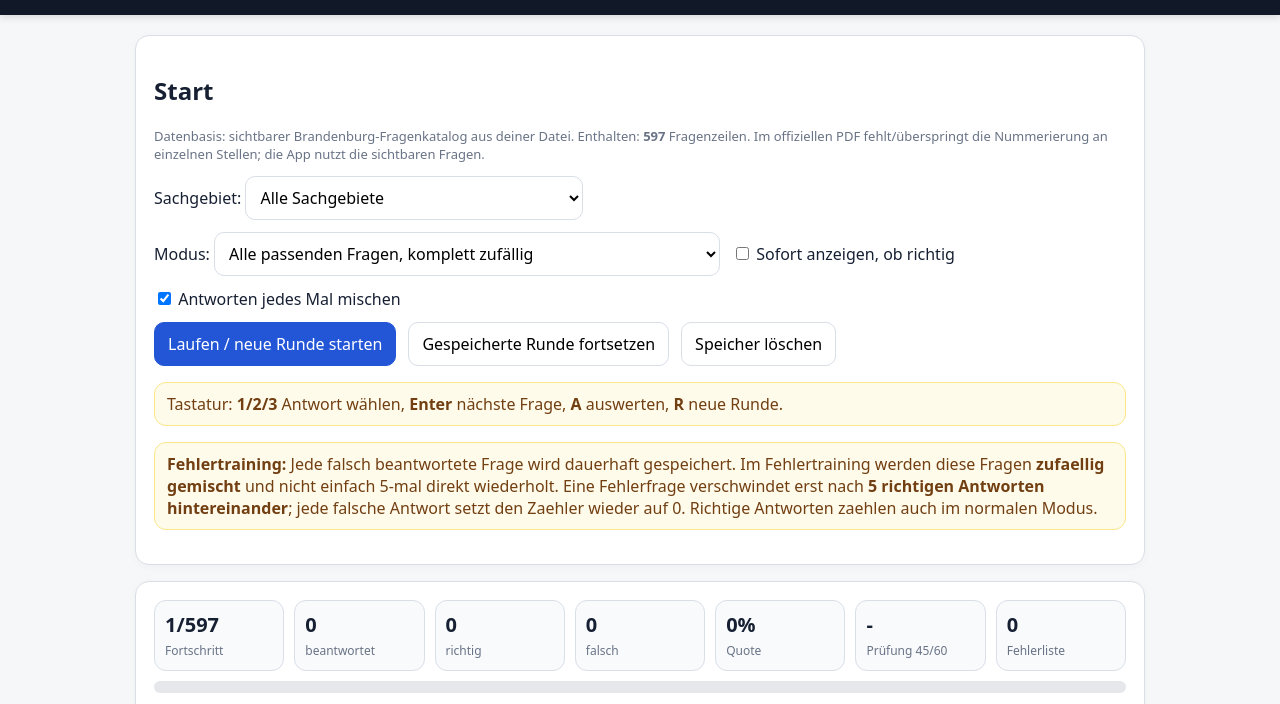
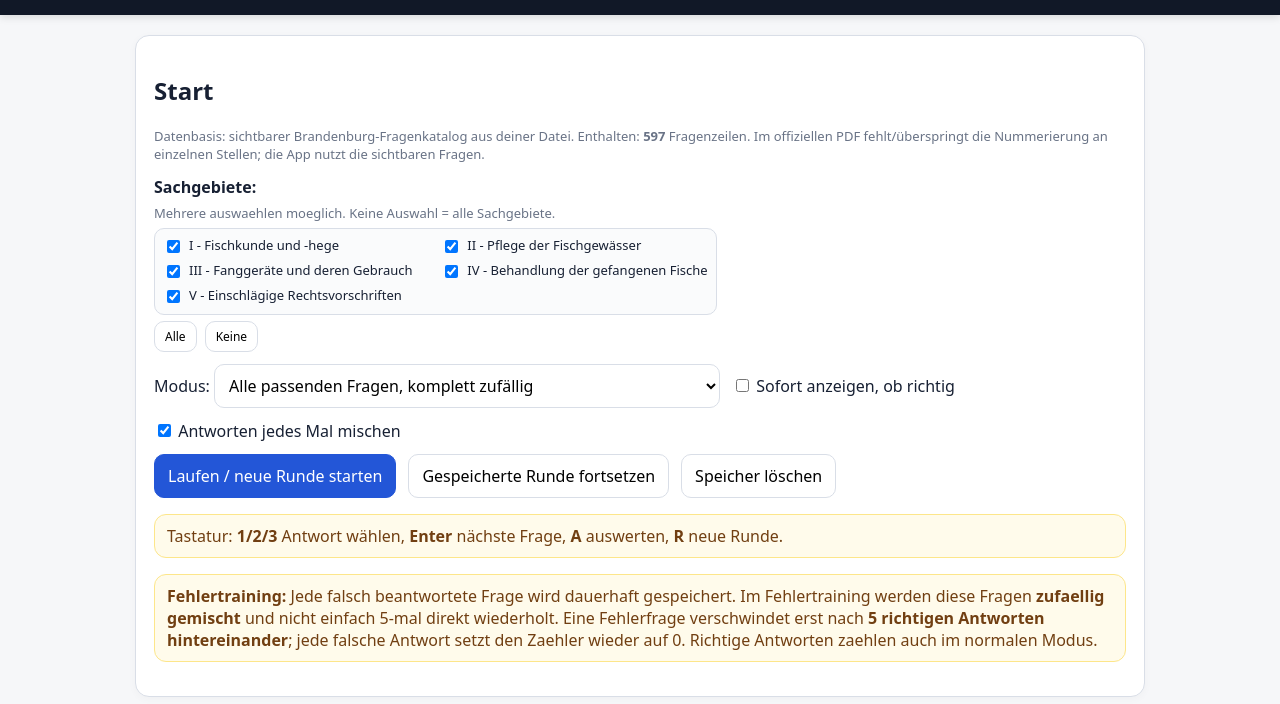
Before and after one commit to tbybt/angelscheindingsbums, a plain HTML site: page index.html in a window 1280 px wide. Both pictures are taken after a click on the button "Laufen / neue Runde starten". Shown: the part 70-774 px from the top of the page. Drawn offline with Linux system fonts and the light colour scheme.

Commit message:
Update index.html

```diff
--- a/index.html
+++ b/index.html
@@ -45,6 +45,13 @@ tr.wrongrow { background:#fff7f7; }
 tr.correctrow { background:#f8fff9; }
 .resultbox { max-height:500px; overflow:auto; border:1px solid var(--line); border-radius:12px; }
 .notice { background:#fffbeb; border:1px solid #fde68a; color:#713f12; border-radius:12px; padding:10px 12px; }
+.fieldblock { display:flex; flex-direction:column; gap:6px; min-width:260px; }
+.fieldtitle { font-weight:700; }
+.checkboxgrid { display:grid; grid-template-columns:repeat(2, minmax(180px, 1fr)); gap:6px 12px; padding:8px; border:1px solid var(--line); border-radius:10px; background:#fafbfc; }
+.checkboxgrid label { display:flex; align-items:flex-start; gap:6px; font-size:13px; line-height:1.25; }
+.minirow { display:flex; gap:8px; flex-wrap:wrap; }
+.smallbtn { padding:6px 10px; font-size:12px; }
+@media (max-width:800px) { .checkboxgrid { grid-template-columns:1fr; } }
 @media (max-width:800px) { .statgrid { grid-template-columns:repeat(2, 1fr); } .question { font-size:19px; } header { position:static; } th { position:static; } }
 </style>
 </head>
@@ -58,9 +65,15 @@ tr.correctrow { background:#f8fff9; }
     <h2>Start</h2>
     <p class="small">Datenbasis: sichtbarer Brandenburg-Fragenkatalog aus deiner Datei. Enthalten: <b id="totalCount"></b> Fragenzeilen. Im offiziellen PDF fehlt/überspringt die Nummerierung an einzelnen Stellen; die App nutzt die sichtbaren Fragen.</p>
     <div class="row">
-      <label>Sachgebiet:
-        <select id="categoryFilter"><option value="ALL">Alle Sachgebiete</option></select>
-      </label>
+      <div class="fieldblock subjectbox">
+        <div class="fieldtitle">Sachgebiete:</div>
+        <div class="small">Mehrere auswaehlen moeglich. Keine Auswahl = alle Sachgebiete.</div>
+        <div id="categoryFilter" class="checkboxgrid"></div>
+        <div class="minirow">
+          <button type="button" class="secondary smallbtn" id="selectAllCats">Alle</button>
+          <button type="button" class="secondary smallbtn" id="clearCats">Keine</button>
+        </div>
+      </div>
       <label>Modus:
         <select id="mode">
           <option value="all">Alle passenden Fragen, komplett zufällig</option>
@@ -199,9 +212,18 @@ function setStatus(msg) {
   if (fb) fb.textContent = msg;
 }
 
+function selectedCategories() {
+  const boxes = [...document.querySelectorAll('#categoryFilter input[type=checkbox]')];
+  return boxes.filter(b => b.checked).map(b => b.value);
+}
+
+function categoryMatches(q, cats) {
+  return !cats.length || cats.includes(q.sg);
+}
+
 function activeQuestionsByMode() {
-  const cat = document.getElementById('categoryFilter').value;
-  let base = QUESTIONS.filter(q => cat==='ALL' || q.sg === cat);
+  const cats = selectedCategories();
+  let base = QUESTIONS.filter(q => categoryMatches(q, cats));
   const mode = document.getElementById('mode').value;
   if (mode === 'weak') {
     const set = new Set(masteryIds());
@@ -213,9 +235,9 @@ function activeQuestionsByMode() {
 }
 
 function buildWeakQueue(previousId) {
-  const cat = document.getElementById('categoryFilter').value;
+  const cats = selectedCategories();
   const m = loadMastery();
-  let active = QUESTIONS.filter(q => (cat==='ALL' || q.sg === cat) && m[idOf(q)]);
+  let active = QUESTIONS.filter(q => categoryMatches(q, cats) && m[idOf(q)]);
   if (!active.length) return [];
   // Weighted-but-still-random: low streak and high wrong count appear earlier, but every active error appears once per pass.
   active = active.map(q => {
@@ -247,6 +269,7 @@ function newState() {
     current:0,
     startedAt:nowIso(),
     instant:document.getElementById('instantFeedback').checked,
+    categories:selectedCategories(),
     mode: mode,
     weakDrill: drill,
     answeredEvents:0,
@@ -382,8 +405,7 @@ function wrongQuestions() { return state.qs.filter(q => !isCommitted(q) || !q.se
 
 function renderResults() {
   if(!state) return;
-  const committedNow = commitCurrentQuestion();
-  if (committedNow) save();
+  commitCurrentQuestion();
   const onlyWrong = document.getElementById('onlyWrong').checked;
   const rows = onlyWrong ? wrongQuestions() : state.qs;
   const answered = answeredCount();
@@ -440,8 +462,15 @@ function renderPersistentSummary() {
 function init() {
   document.getElementById('totalCount').textContent = QUESTIONS.length;
   const cats = [...new Map(QUESTIONS.map(q => [q.sg, q.sg + ' - ' + q.sachgebiet])).entries()];
-  const sel = document.getElementById('categoryFilter');
-  cats.forEach(([k,v]) => { const o=document.createElement('option'); o.value=k; o.textContent=v; sel.appendChild(o); });
+  const catBox = document.getElementById('categoryFilter');
+  cats.forEach(([k,v]) => {
+    const lab=document.createElement('label');
+    const cb=document.createElement('input'); cb.type='checkbox'; cb.value=k; cb.checked=true;
+    lab.appendChild(cb); lab.appendChild(document.createTextNode(v));
+    catBox.appendChild(lab);
+  });
+  document.getElementById('selectAllCats').onclick = () => { document.querySelectorAll('#categoryFilter input[type=checkbox]').forEach(b => b.checked = true); };
+  document.getElementById('clearCats').onclick = () => { document.querySelectorAll('#categoryFilter input[type=checkbox]').forEach(b => b.checked = false); };
   const modeSel = document.getElementById('mode');
   modeSel.title = 'Fehlertraining mischt aktive Fehlerfragen zufaellig und zeigt dieselbe Frage moeglichst nicht direkt nochmal.';
   document.getElementById('startBtn').onclick = () => { state = newState(); if(!state.qs.length) return alert('Keine Fragen fuer diese Auswahl. ' + renderPersistentSummary()); save(); showQuiz(); };
```
